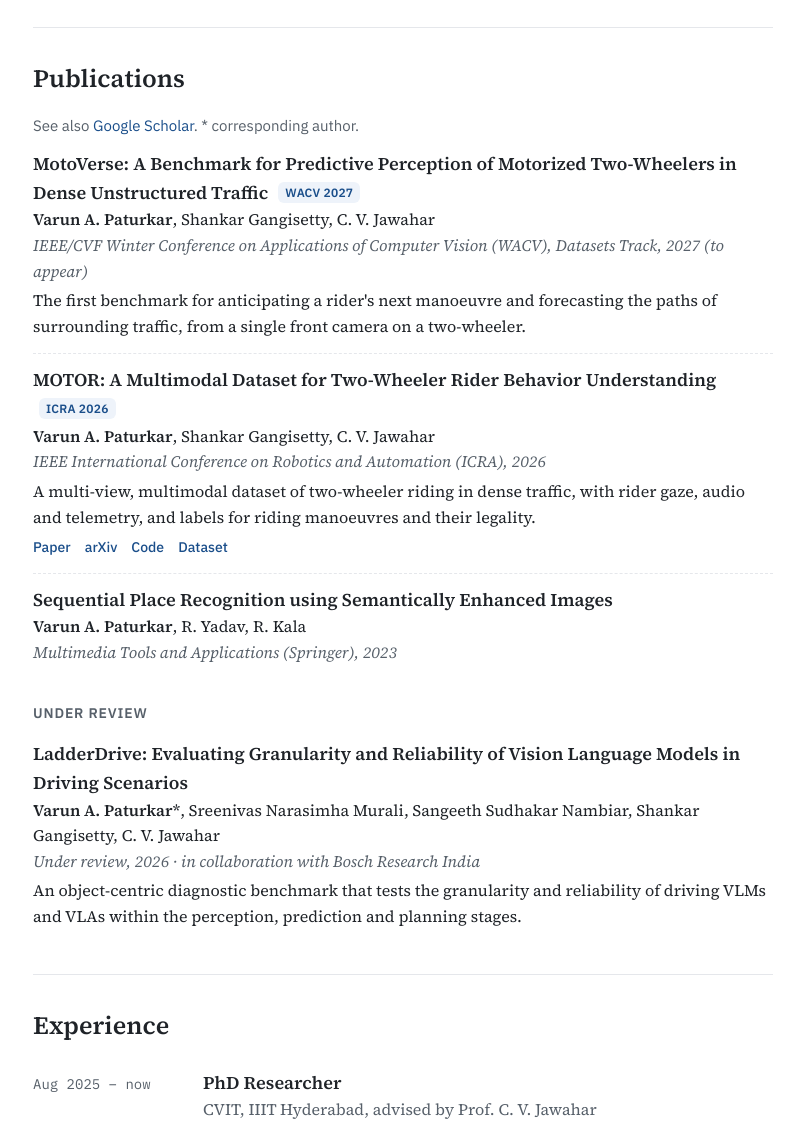
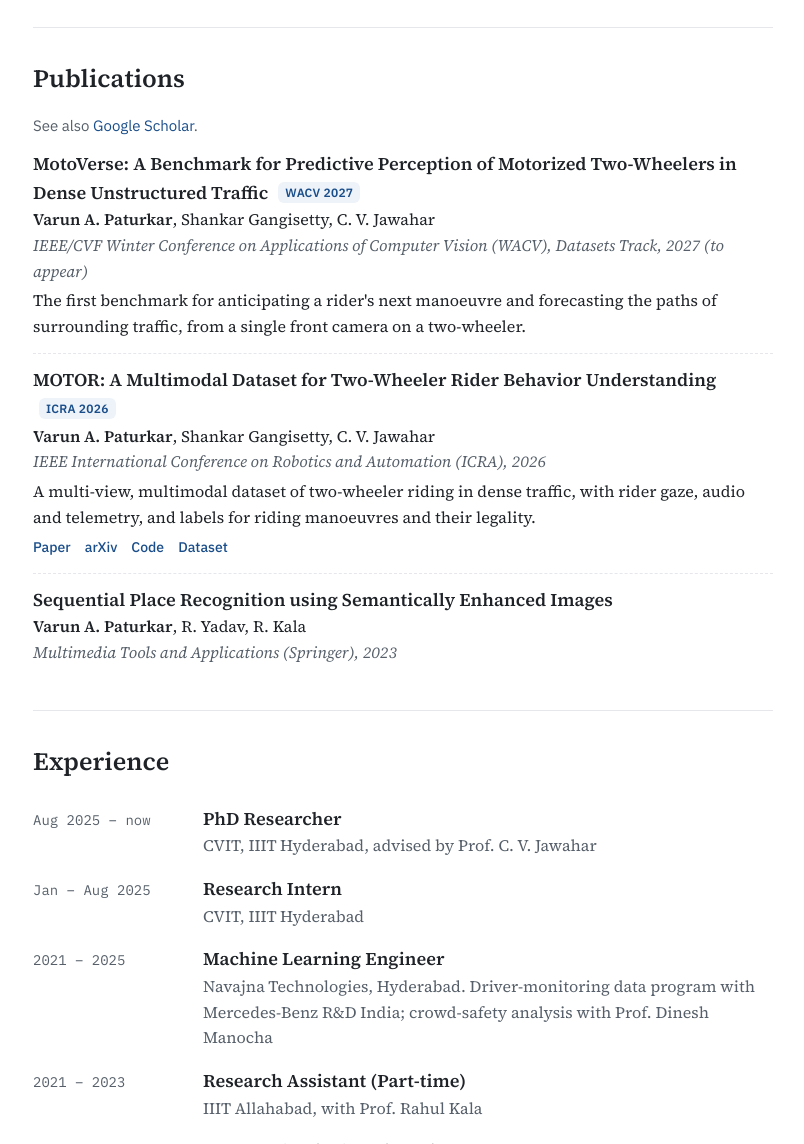
Before and after one commit to VarunAPaturkar/VarunAPaturkar.github.io, a plain HTML site: page index.html in a window 1280 px wide. Shown: the part 1197-2341 px from the top of the page, without its empty margins (237-1041 px from the left). Drawn offline with Linux system fonts and the light colour scheme.

Commit message:
Remove under-review paper and corresponding-author note
Co-Authored-By: Claude Opus 5.5 <noreply@anthropic.com>
Claude-Session: https://claude.ai/code/session_01M8uuBQvaV1eVET3M46PUKa

```diff
--- a/index.html
+++ b/index.html
@@ -185,7 +185,7 @@
 
 <section id="publications">
   <h2>Publications</h2>
-  <div class="note">See also <a href="https://scholar.google.com/citations?user=vVPJeQQAAAAJ&amp;hl=en">Google Scholar</a>. * corresponding author.</div>
+  <div class="note">See also <a href="https://scholar.google.com/citations?user=vVPJeQQAAAAJ&amp;hl=en">Google Scholar</a>.</div>
 
   <div class="pub">
     <div class="title">MotoVerse: A Benchmark for Predictive Perception of Motorized Two-Wheelers in Dense Unstructured Traffic <span class="tag">WACV 2027</span></div>
@@ -211,14 +211,6 @@
     <div class="title">Sequential Place Recognition using Semantically Enhanced Images</div>
     <div class="authors"><b>Varun A. Paturkar</b>, R. Yadav, R. Kala</div>
     <div class="venue">Multimedia Tools and Applications (Springer), 2023</div>
-  </div>
-
-  <h3>Under review</h3>
-  <div class="pub">
-    <div class="title">LadderDrive: Evaluating Granularity and Reliability of Vision Language Models in Driving Scenarios</div>
-    <div class="authors"><b>Varun A. Paturkar*</b>, Sreenivas Narasimha Murali, Sangeeth Sudhakar Nambiar, Shankar Gangisetty, C. V. Jawahar</div>
-    <div class="venue">Under review, 2026 · in collaboration with Bosch Research India</div>
-    <div class="summary">An object-centric diagnostic benchmark that tests the granularity and reliability of driving VLMs and VLAs within the perception, prediction and planning stages.</div>
   </div>
 </section>
 
```
